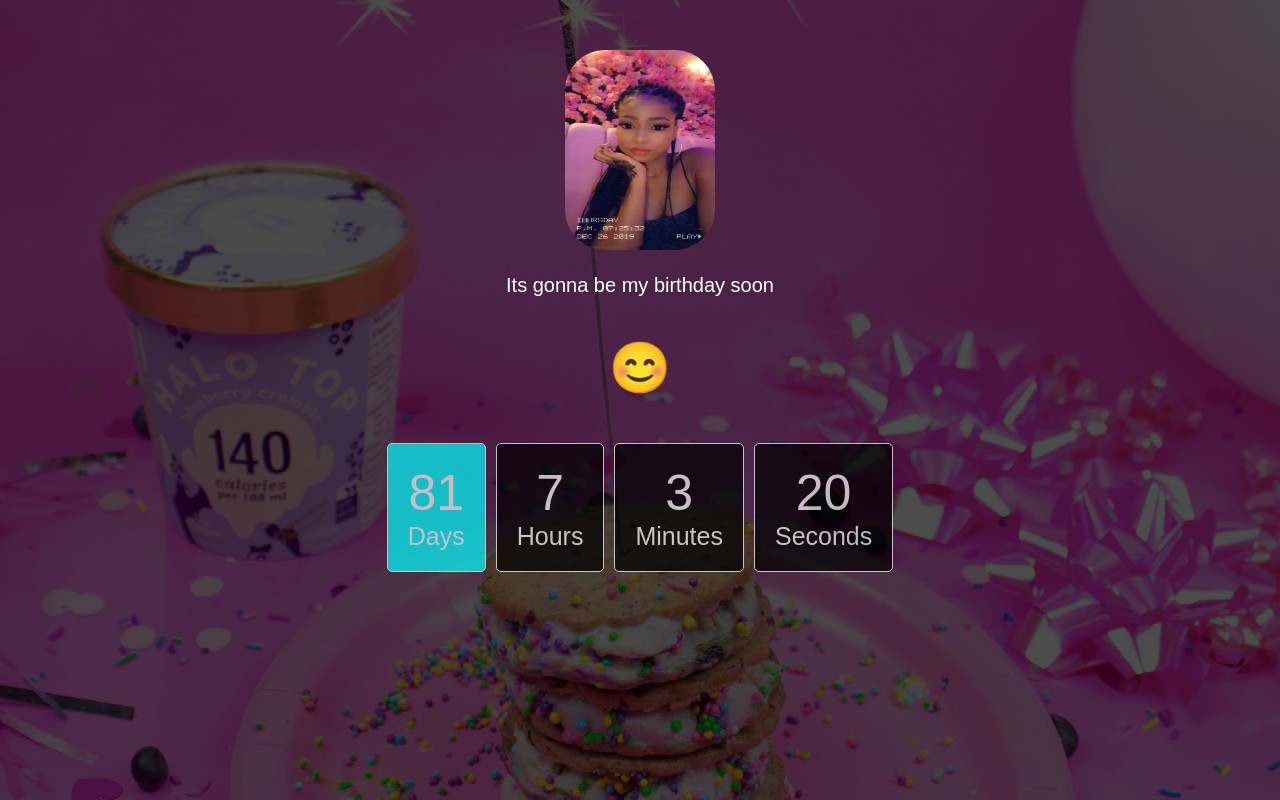
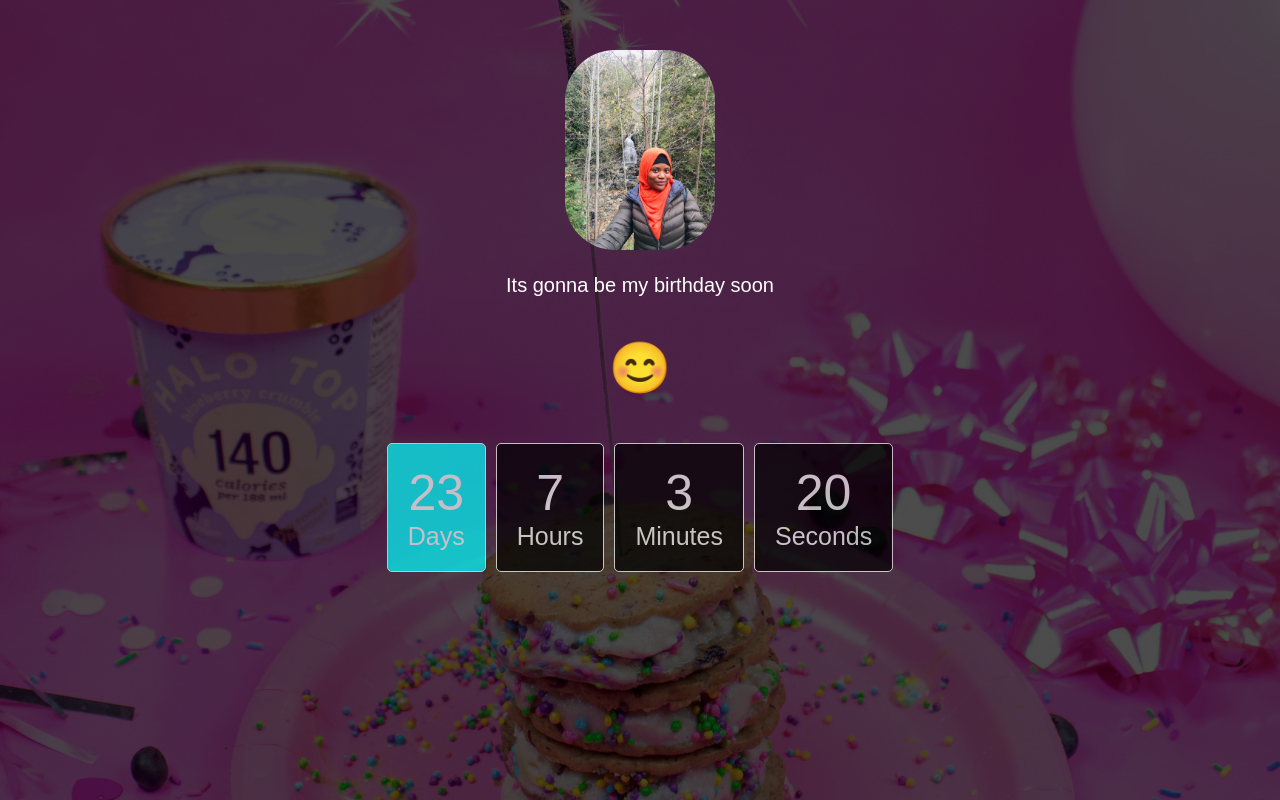
Before and after one commit to shosenwales/birthday-countdown, a plain HTML site: page index.html in a window 1280 px wide. Drawn offline with Linux system fonts and the light colour scheme.

Commit message:
changed profile

```diff
--- a/index.html
+++ b/index.html
@@ -4,14 +4,14 @@
     <meta charset="UTF-8">
     <meta name="viewport" content="width=device-width, initial-scale=1.0">
     <meta http-equiv="X-UA-Compatible" content="ie=edge">
-    <title>Ayo's Birthday</title>
+    <title>Zainab's Birthday</title>
     <link rel="stylesheet" href="style.css">
 </head>
 <body>
     <section class="landing">
         <div class="landing-inner">
             <div></div>
-            <img src="ayo.jpg" alt="image" class="ayo">
+            <img src="bisola.jpg" alt="image" class="bisola">
             <p>Its gonna be my birthday soon</p>
             <h1>&#x1F60a;</h1>
             <div class="countdown"></div>
--- a/script.js
+++ b/script.js
@@ -1,7 +1,7 @@
 const countdown = document.querySelector('.countdown');
 
 //launch date
-const launchDate = new Date('May 25, 2020 12:00:00').getTime();
+const launchDate = new Date('March 28, 2020 12:00:00').getTime();
 
 //update every second
 const interval = setInterval(() =>{
--- a/style.css
+++ b/style.css
@@ -9,10 +9,10 @@ html, body{
     background: #333;
     overflow: hidden;
 }
-.ayo{
+.bisola{
    width: 150px;
    height: 200px;
-   border-radius: 40px;
+   border-radius: 50px;
 }
 .landing{
     position: relative;
```
Also changed, not shown: bisola.jpg (added).
